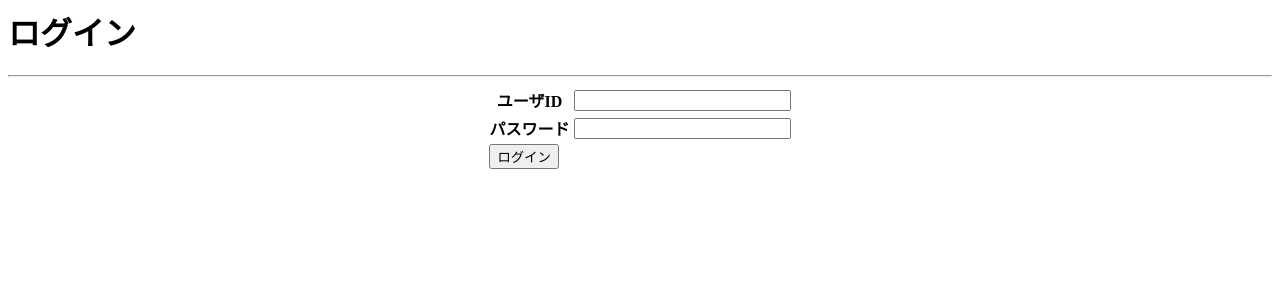
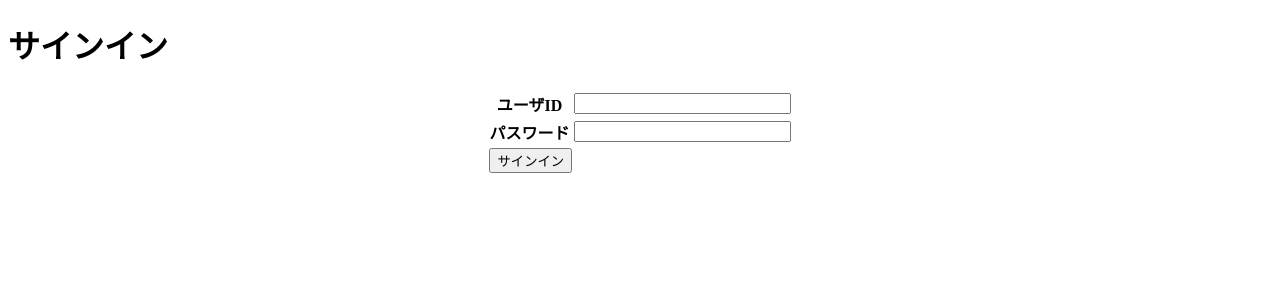
Before and after one commit to miniglobe/films, a CodeIgniter app: page /database/ in a window 1280 px wide. Shown: the top 300 px of the page. Run offline with CodeIgniter, Linux system fonts and the light colour scheme.

Commit message:
logファイル設定

```diff
--- a/application/config/config.php
+++ b/application/config/config.php
@@ -213,7 +213,7 @@ $config['directory_trigger'] = 'd';
 | your log files will fill up very fast.
 |
 */
-$config['log_threshold'] = 0;
+$config['log_threshold'] = 2;
 
 /*
 |--------------------------------------------------------------------------
--- a/application/views/top.php
+++ b/application/views/top.php
@@ -2,14 +2,15 @@
 $base_url = $this->config->site_url();
  ?>
 
+ <!doctype html>
+ <html lang="en-US">
 <html>
 <head>
    <meta http-equiv="content-type" content="text/html; charset=utf-8">
-           <title>ログイン</title>
+   <title>films</title>
 </head>
 <body>
-           <h1>ログイン</h1>
-           <hr>
+   <h1>サインイン</h1>
    <div align="center">
       <table border="0">
           <form action="<?php echo $base_url."/login"; ?>" method="POST">
@@ -31,7 +32,7 @@ $base_url = $this->config->site_url();
               </tr>
               <tr>
                   <td colspan="2">
-                              <input type="submit" value="ログイン">
+                      <input type="submit" value="サインイン">
                   </td>
               </tr>
           </form>
```
Lines whose indentation alone changed are shown as unchanged.
